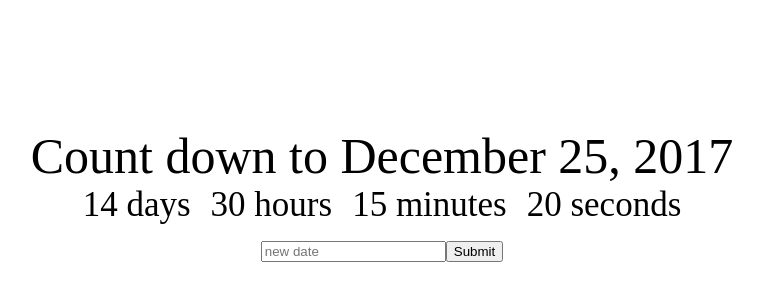
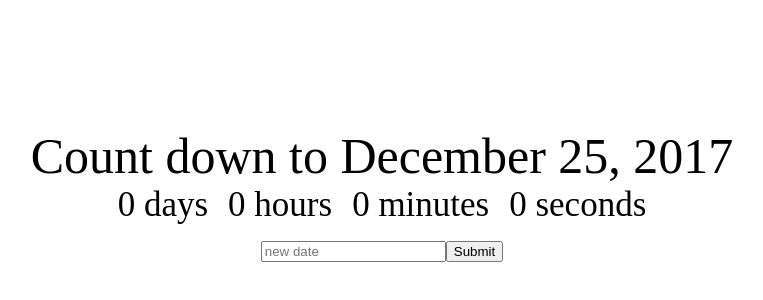
Before and after one commit to nameinan/react, a React (Create React App) app in the folder 16 react app/countdownchamp/: page / in a window 1280 px wide. Shown: the part 126-426 px from the top of the page, without its empty margins (258-1021 px from the left). Built offline with nearby package versions, Linux system fonts and the light colour scheme.

Commit message:
Add clock component

```diff
--- a/16 react app/countdownchamp/src/App.jsx
+++ b/16 react app/countdownchamp/src/App.jsx
@@ -1,5 +1,6 @@
 import React, {Component} from 'react';
 import './App.css';
+import Clock from './Clock';
 
 class App extends Component{
 
@@ -20,12 +21,7 @@
 
       <div className="App">
         <div className="App-title">Count down to {this.state.deadline}</div>
-        <div>
-          <div className="Clock-days">14 days</div>
-          <div className="Clock-hours">30 hours</div>
-          <div className="Clock-minutes">15 minutes</div>
-          <div className="Clock-seconds">20 seconds</div>
-        </div>
+        <Clock/>
         <div>
           <input placeholder="new date" onChange={ event=> this.setState({ newDeadline:event.target.value}) }/>
           <button onClick={()=>this.changeDeadLine()}>Submit</button>
--- /dev/null
+++ b/16 react app/countdownchamp/src/Clock.jsx
@@ -0,0 +1,27 @@
+import React, {Component} from 'react';
+import './App.css';
+
+class Clock extends Component {
+  constructor(props) {
+    super(props);
+    this.state= {
+      days:0,
+      hours:0,
+      minutes:0,
+      seconds:0
+    }
+  }
+
+  render(){
+      return (
+        <div>
+          <div className="Clock-days">{this.state.days} days</div>
+          <div className="Clock-hours">{this.state.hours} hours</div>
+          <div className="Clock-minutes">{this.state.minutes} minutes</div>
+          <div className="Clock-seconds">{this.state.seconds} seconds</div>
+        </div>
+    )
+  }
+}
+
+export default Clock;
```
